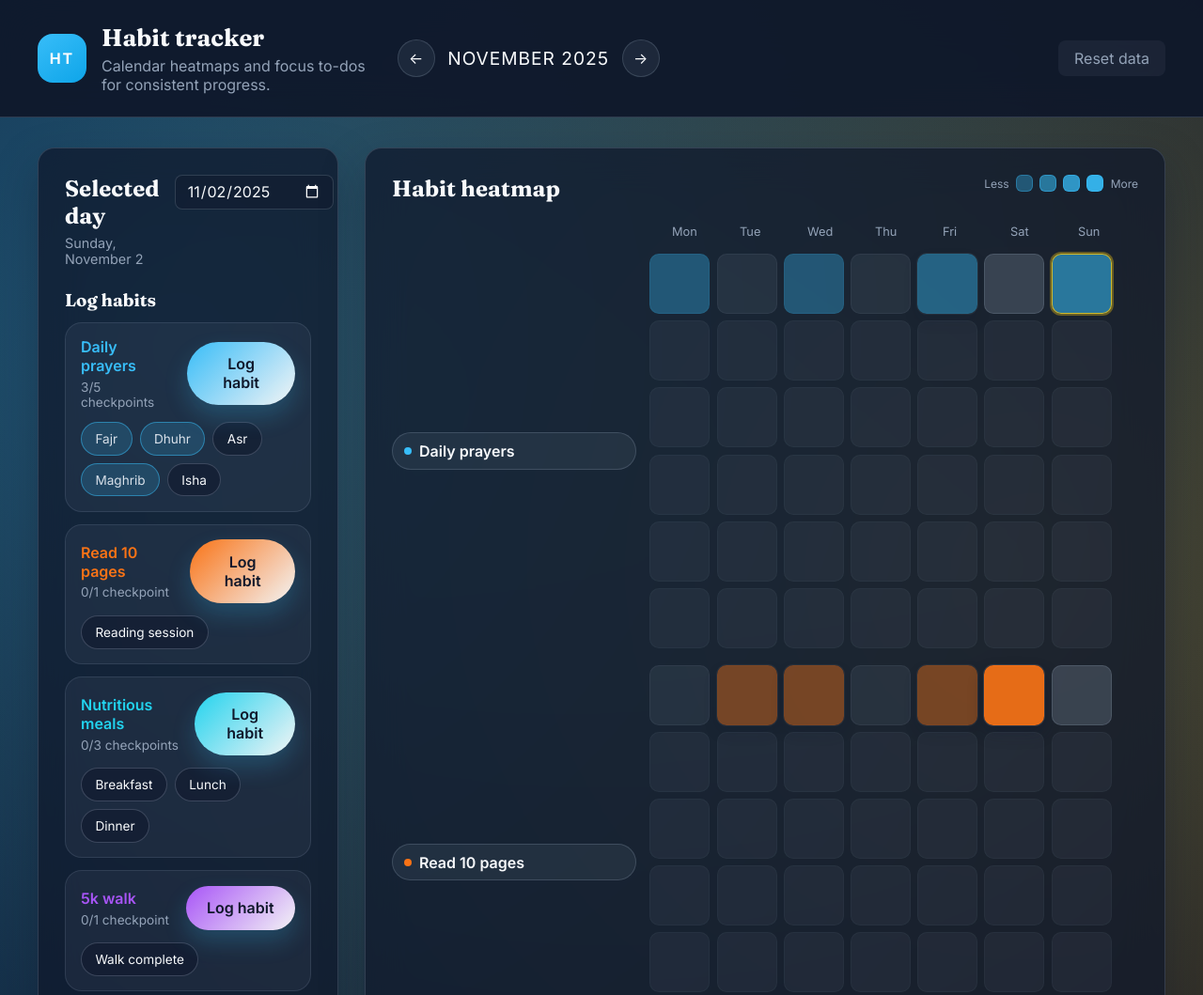
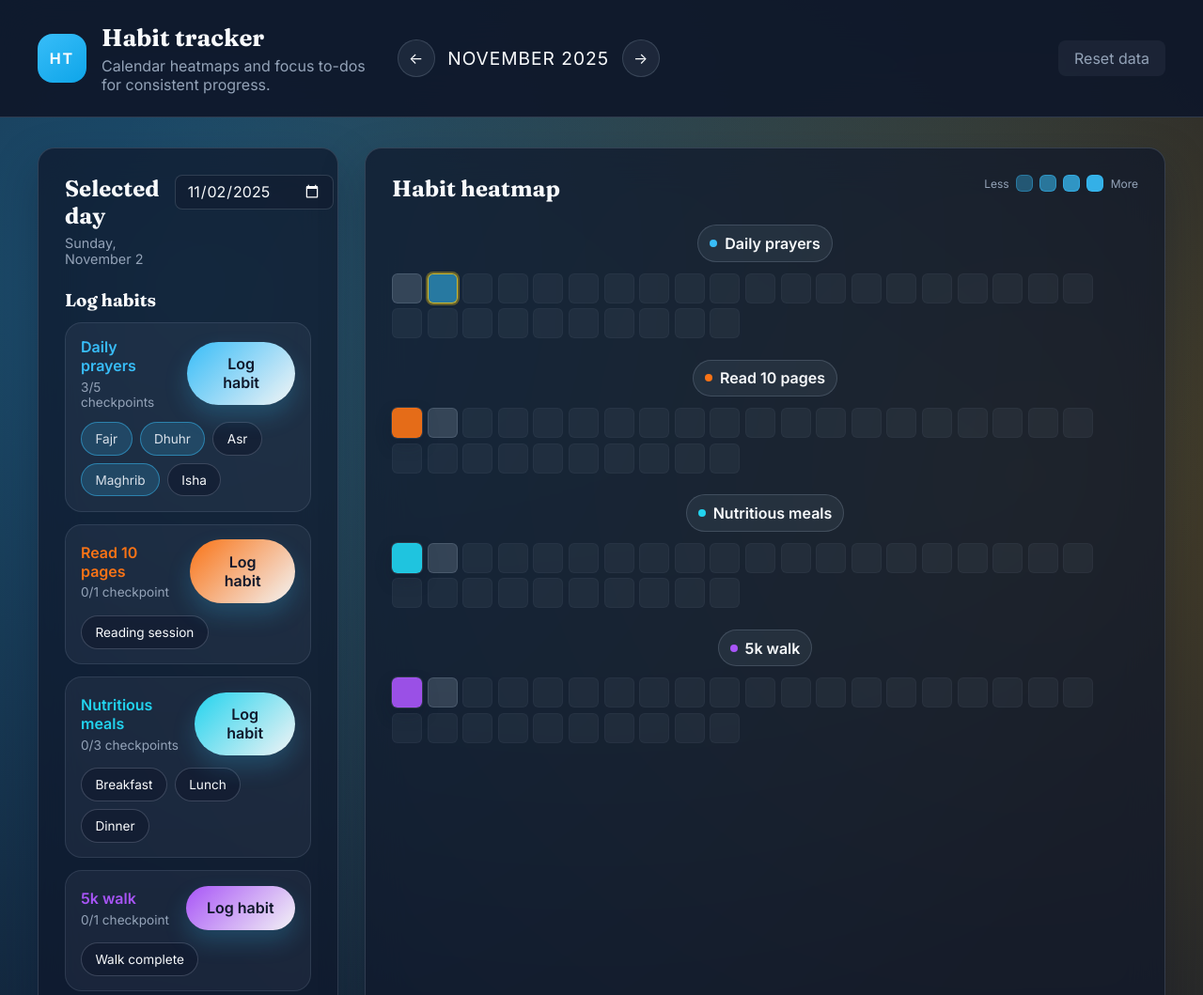
Before and after one commit to syedkarim00/da-heatmap, a plain HTML site: page index.html in a window 1280 px wide. Shown: the top 1059 px of the page at 94% size. Drawn offline with Linux system fonts and the light colour scheme.

Commit message:
Compact heatmap grid and adjust habit library spacing

```diff
--- a/app.js
+++ b/app.js
@@ -11,6 +11,8 @@ const dayFormatter = new Intl.DateTimeFormat("en", {
   month: "long",
   day: "numeric",
 });
+
+const CALENDAR_COLUMNS = 20;
 
 const state = {
   data: loadData(),
@@ -491,23 +493,28 @@ function calculateStreak(habitId, uptoIso = state.selectedDate) {
 }
 
 function getCalendarMatrix(viewMonth) {
-  const first = startOfMonth(viewMonth);
-  const start = new Date(first);
-  const day = first.getDay();
-  const mondayOffset = (day + 6) % 7;
-  start.setDate(first.getDate() - mondayOffset);
+  const monthStart = startOfMonth(viewMonth);
+  const monthIndex = monthStart.getMonth();
+  const year = monthStart.getFullYear();
+  const daysInMonth = new Date(year, monthIndex + 1, 0).getDate();
 
-  const weeks = [];
-  for (let week = 0; week < 6; week += 1) {
-    const days = [];
-    for (let d = 0; d < 7; d += 1) {
-      const current = new Date(start);
-      current.setDate(start.getDate() + week * 7 + d);
-      days.push(current);
+  const days = [];
+  for (let day = 1; day <= daysInMonth; day += 1) {
+    days.push(new Date(year, monthIndex, day));
+  }
+
+  const rows = Math.ceil(days.length / CALENDAR_COLUMNS);
+  const matrix = [];
+  for (let row = 0; row < rows; row += 1) {
+    const cells = [];
+    for (let col = 0; col < CALENDAR_COLUMNS; col += 1) {
+      const index = row * CALENDAR_COLUMNS + col;
+      cells.push(days[index] || null);
     }
-    weeks.push(days);
+    matrix.push(cells);
   }
-  return weeks;
+
+  return matrix;
 }
 
 function intensityForHabit(dateIso, habit) {
@@ -1041,8 +1048,8 @@ function renderCalendar() {
     return;
   }
 
-  const weeks = getCalendarMatrix(state.viewMonth);
-  const monthIndex = state.viewMonth.getMonth();
+  const matrix = getCalendarMatrix(state.viewMonth);
+  document.documentElement.style.setProperty("--calendar-columns", CALENDAR_COLUMNS);
   const todayIso = formatISO(new Date());
   const selectedIso = state.selectedDate;
   const selectedHabit = state.data.habits.find((habit) => habit.id === state.selectedHabitId);
@@ -1054,8 +1061,8 @@ function renderCalendar() {
   });
 
   active.forEach((habit) => {
-    const row = document.createElement("div");
-    row.className = "calendar-row";
+    const habitBlock = document.createElement("div");
+    habitBlock.className = "habit-calendar";
     const label = document.createElement("button");
     label.className = "habit-pill";
     label.style.setProperty("--habit-color", habit.color || varFallbackColor());
@@ -1068,15 +1075,21 @@ function renderCalendar() {
     const cellsWrapper = document.createElement("div");
     cellsWrapper.className = "calendar-cells";
 
-    weeks.forEach((week) => {
-      week.forEach((date) => {
-        const iso = formatISO(date);
+    matrix.forEach((rowDates) => {
+      rowDates.forEach((date) => {
         const cell = document.createElement("button");
         cell.type = "button";
         cell.className = "calendar-cell";
-        if (date.getMonth() !== monthIndex) {
-          cell.classList.add("is-outside");
+        if (!date) {
+          cell.classList.add("is-empty");
+          cell.disabled = true;
+          cell.setAttribute("aria-hidden", "true");
+          cell.tabIndex = -1;
+          cellsWrapper.appendChild(cell);
+          return;
         }
+
+        const iso = formatISO(date);
         if (iso > todayIso) {
           cell.classList.add("is-future");
           cell.disabled = true;
@@ -1115,8 +1128,8 @@ function renderCalendar() {
       });
     });
 
-    row.append(label, cellsWrapper);
-    rows.appendChild(row);
+    habitBlock.append(label, cellsWrapper);
+    rows.appendChild(habitBlock);
   });
 }
 
--- a/index.html
+++ b/index.html
@@ -109,15 +109,6 @@
               </div>
             </div>
             <div class="calendar-grid" role="table">
-              <div class="calendar-weekdays" role="row">
-                <span role="columnheader">Mon</span>
-                <span role="columnheader">Tue</span>
-                <span role="columnheader">Wed</span>
-                <span role="columnheader">Thu</span>
-                <span role="columnheader">Fri</span>
-                <span role="columnheader">Sat</span>
-                <span role="columnheader">Sun</span>
-              </div>
               <div id="calendarRows" class="calendar-rows"></div>
             </div>
           </div>
--- a/styles.css
+++ b/styles.css
@@ -11,7 +11,8 @@
   --radius-md: 12px;
   --radius-sm: 8px;
   --shadow: 0 20px 45px rgba(15, 23, 42, 0.35);
-  --grid-size: clamp(46px, 5vw, 72px);
+  --grid-size: clamp(20px, 2.8vw, 32px);
+  --calendar-columns: 20;
   --habit-label-width: clamp(180px, 22vw, 260px);
   --heatmap-0: rgba(148, 163, 184, 0.25);
   --heatmap-1: #38bdf820;
@@ -440,7 +441,7 @@ button.ghost:hover {
   display: inline-flex;
   align-items: center;
   gap: 0.35rem;
-  margin-bottom: 1rem;
+  margin: 1.4rem 0 1rem;
   background: rgba(15, 23, 42, 0.35);
   padding: 0.3rem 0.35rem;
   border-radius: var(--radius-lg);
@@ -500,7 +501,7 @@ button.ghost:hover {
   display: flex;
   flex-wrap: wrap;
   justify-content: flex-start;
-  gap: 0.6rem;
+  gap: 0.4rem;
   padding-top: 0.75rem;
   border-top: 1px solid rgba(148, 163, 184, 0.16);
   width: 100%;
@@ -582,47 +583,37 @@ button.ghost:hover {
 .calendar-grid {
   margin-top: 1.5rem;
   display: grid;
-  gap: 1rem;
-}
-
-.calendar-weekdays {
-  display: grid;
-  grid-template-columns: repeat(7, var(--grid-size));
-  gap: 0.5rem;
-  justify-content: flex-end;
-  font-size: 0.8rem;
-  color: var(--text-muted);
-  padding-left: calc(var(--habit-label-width) + 0.9rem);
+  gap: 1.4rem;
 }
 
 .calendar-rows {
   display: grid;
-  gap: 1.1rem;
+  gap: 1.4rem;
 }
 
-.calendar-row {
-  display: grid;
-  grid-template-columns: var(--habit-label-width) 1fr;
-  gap: 0.9rem;
-  align-items: center;
+.habit-calendar {
+  display: flex;
+  flex-direction: column;
+  align-items: flex-start;
+  gap: 0.75rem;
 }
 
 .habit-pill {
-  width: 100%;
-  text-align: left;
+  width: fit-content;
+  max-width: 100%;
+  text-align: center;
   padding: 0.55rem 0.75rem;
   border-radius: 999px;
   background: rgba(148, 163, 184, 0.1);
   border: 1px solid rgba(148, 163, 184, 0.25);
   font-weight: 600;
-  position: sticky;
-  left: 0;
   display: inline-flex;
   align-items: center;
-  justify-content: flex-start;
+  justify-content: center;
   min-width: 0;
   overflow: hidden;
   white-space: nowrap;
+  margin: 0 auto;
 }
 
 .habit-pill::before {
@@ -638,8 +629,9 @@ button.ghost:hover {
 
 .calendar-cells {
   display: grid;
-  grid-template-columns: repeat(7, var(--grid-size));
-  gap: 0.45rem;
+  grid-template-columns: repeat(var(--calendar-columns), var(--grid-size));
+  grid-auto-rows: var(--grid-size);
+  gap: 0.35rem;
   justify-content: flex-start;
   width: max-content;
 }
@@ -647,11 +639,18 @@ button.ghost:hover {
 .calendar-cell {
   width: var(--grid-size);
   height: var(--grid-size);
-  border-radius: 10px;
+  border-radius: 6px;
   border: 1px solid var(--cell-border-color, rgba(148, 163, 184, 0.22));
   background: var(--cell-color, var(--heatmap-0));
   transition: transform 0.15s ease, border 0.15s ease, background 0.2s ease, box-shadow 0.2s ease;
   position: relative;
+}
+
+.calendar-cell.is-empty {
+  opacity: 0;
+  pointer-events: none;
+  border-color: transparent;
+  background: transparent;
 }
 
 .calendar-cell.is-outside {
```
